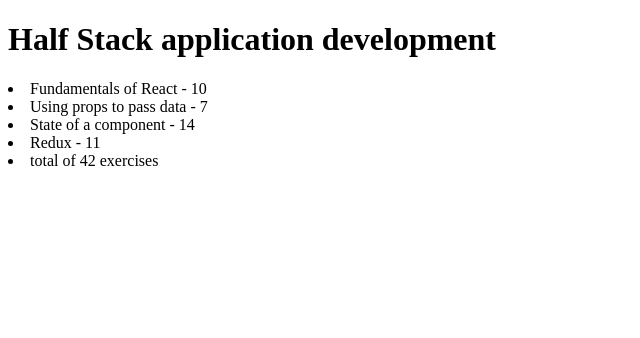
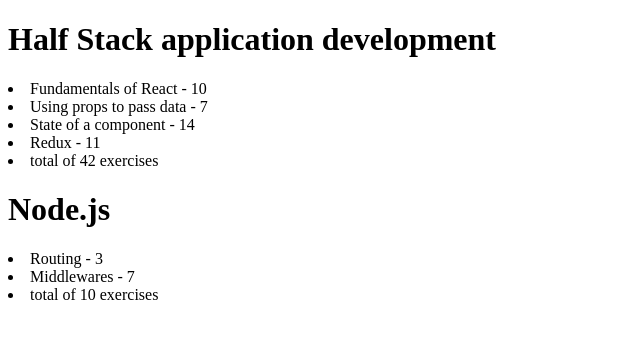
Before and after one commit to mbrockmandev/fullstackopen, a React (Create React App) app in the folder part1/courseinfo/: page / in a window 1280 px wide. Shown: the top 338 px of the page, without its empty margins (0-640 px from the left). Built offline with nearby package versions, Linux system fonts and the light colour scheme.

Commit message:
done with 2a

```diff
--- a/part1/courseinfo/src/App.js
+++ b/part1/courseinfo/src/App.js
@@ -1,11 +1,10 @@
-import { useState } from 'react';
-import Button from './components/Button';
 import Course from './components/Course';
 
 const App = () => {
-  const course = {
+  const courses = [
+    {
+      name: 'Half Stack application development',
       id: 1,
-    name: 'Half Stack application development',
       parts: [
         {
           name: 'Fundamentals of React',
@@ -28,9 +27,36 @@
           id: 4,
         },
       ],
-  };
+    },
+    {
+      name: 'Node.js',
+      id: 2,
+      parts: [
+        {
+          name: 'Routing',
+          exercises: 3,
+          id: 1,
+        },
+        {
+          name: 'Middlewares',
+          exercises: 7,
+          id: 2,
+        },
+      ],
+    },
+  ];
 
-  return <Course course={course} />;
+  console.log(courses);
+  return (
+    <div>
+      {courses.map((course) => (
+        <Course
+          key={course.id}
+          course={course}
+        />
+      ))}
+    </div>
+  );
 };
 
 export default App;
```
Lines whose indentation alone changed are shown as unchanged.
